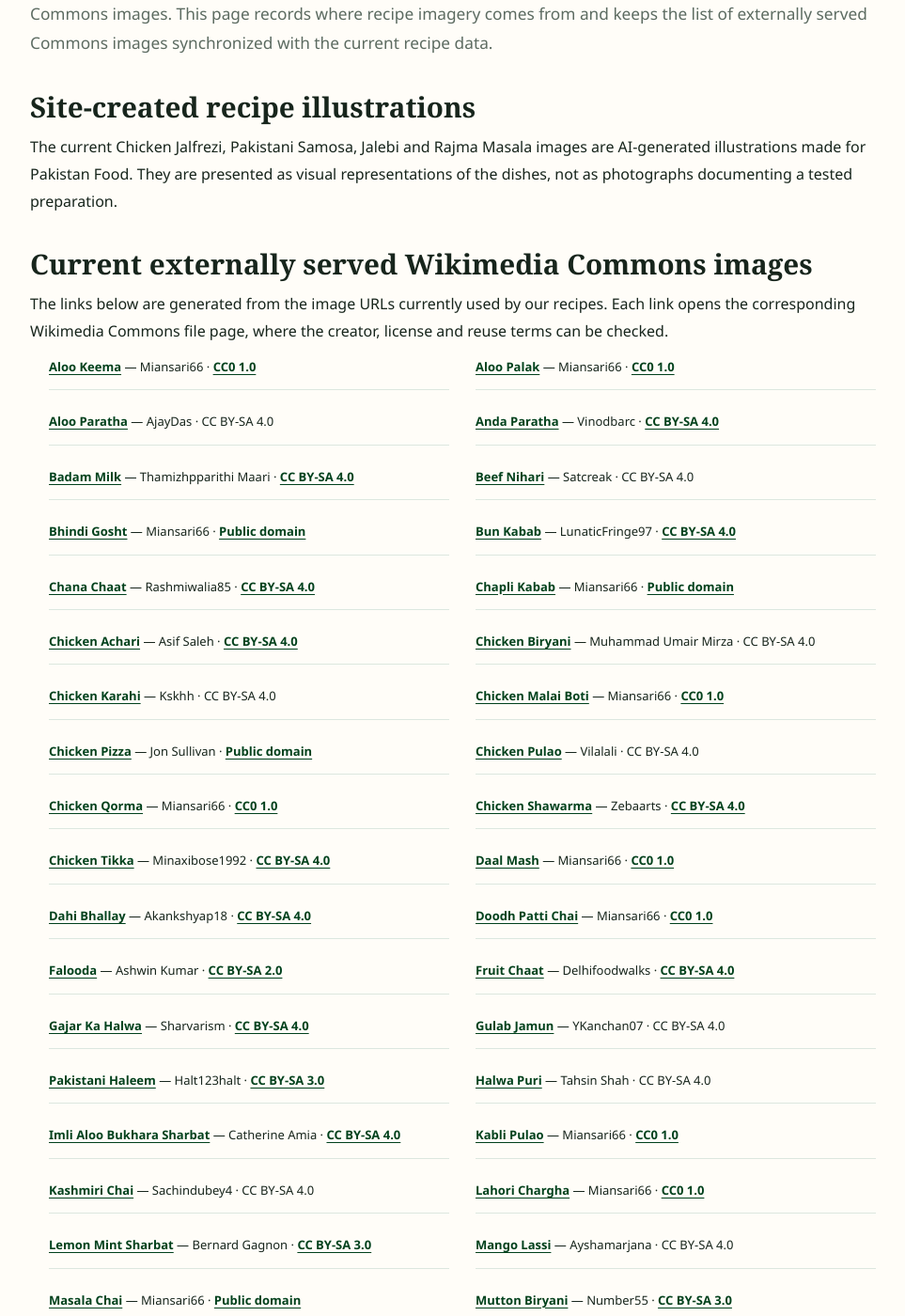
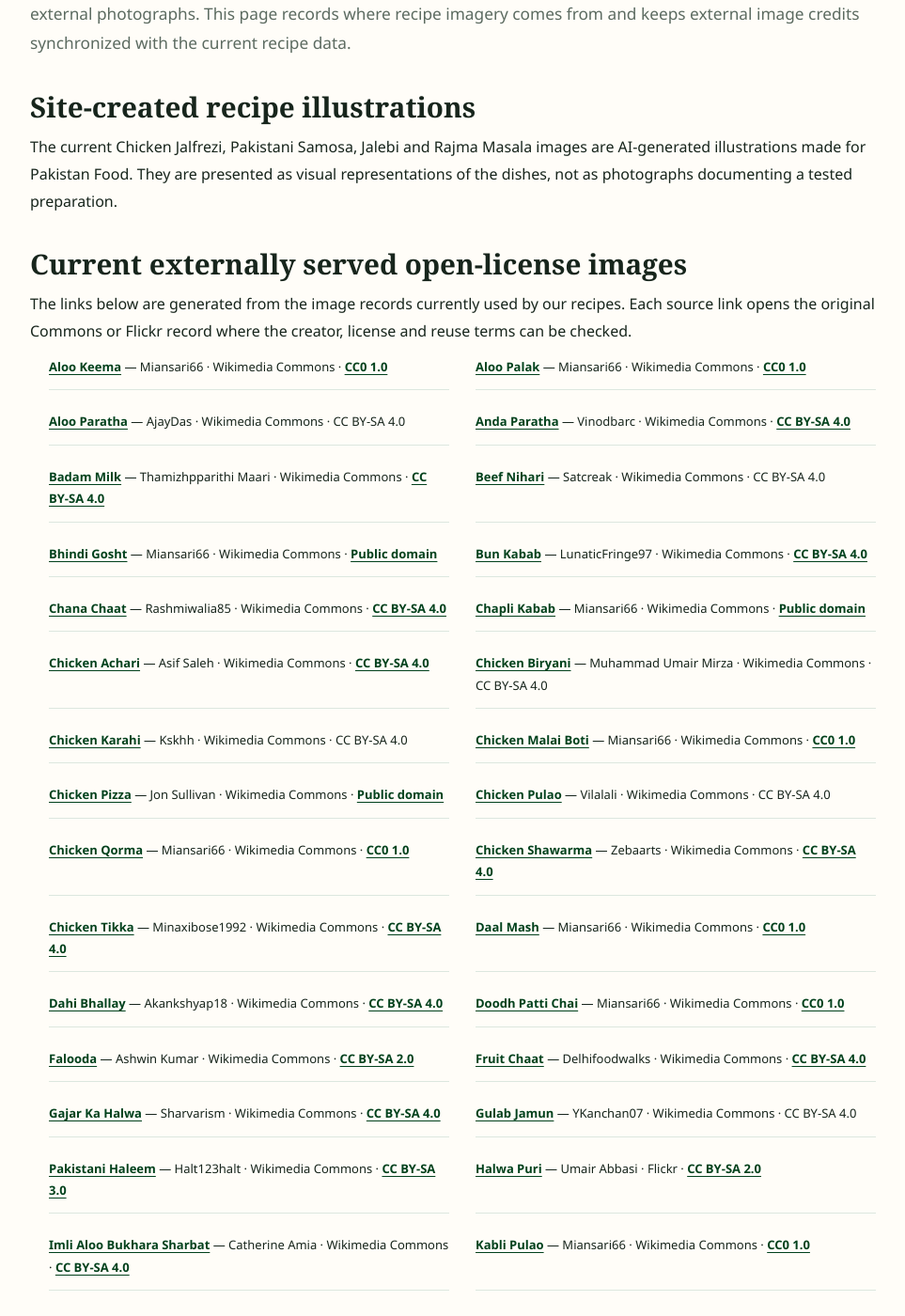
Before and after one commit to manazarali01-hub/pakistan-food, a Jekyll site: the page built from image-credits.html, in a window 1280 px wide and 1400 px high, scrolled down 290 px. Shown: the whole window at 94% size, without its empty margins (158-1121 px from the left). Built offline with Jekyll 4.4.1, drawn with Linux system fonts in a browser that asks for light colours; some of the changed text lies outside the part shown.

Commit message:
Replace misleading Halwa Puri hero with a complete licensed breakfast photo
* Use an accurate full Halwa Puri breakfast hero

* Render the actual image source label in recipe credits

* Audit Flickr recipe images explicitly

* Validate Flickr attribution metadata

* Generalize image credits for audited open-license sources

```diff
--- a/_data/recipes/halwa-puri.json
+++ b/_data/recipes/halwa-puri.json
@@ -4,7 +4,7 @@
   "category": "Breakfast",
   "time": "60 min",
   "serves": 5,
-  "image": "https://commons.wikimedia.org/wiki/Special:Redirect/file/Halwa_Puri,_a_traditional_food_made_in_Walled_City_of_Lahore.jpg?width=1280",
+  "image": "https://live.staticflickr.com/4546/38452599836_a1031bd01d_k.jpg",
   "description": "Traditional Pakistani halwa puri breakfast with fragrant semolina halwa, warmly spiced chickpeas and freshly fried puris that puff in properly heated oil.",
   "ingredients": [
     "1 cup semolina (suji)",
@@ -39,8 +39,8 @@
   "cook_time_iso": "PT35M",
   "total_time_iso": "PT1H",
   "date_modified": "2026-10-04",
-  "image_alt": "Pakistani halwa puri breakfast with puffed puris, chickpea curry and semolina halwa",
-  "image_caption": "Traditional Lahore-style halwa puri breakfast with fried puris, chickpea curry and sweet halwa.",
+  "image_alt": "Pakistani halwa puri breakfast with fried puris, chickpea curry and semolina halwa served together",
+  "image_caption": "A complete halwa puri breakfast showing fried puris with sweet semolina halwa and chickpea curry.",
   "technique": "Treat the three components separately so none waits too long. Roast semolina until fragrant before adding liquid, keep chana thick enough to sit beside the halwa, and fry puris last so they arrive puffed and crisp.",
   "doneness_cues": [
     "Roasted semolina should smell nutty and lose its raw flour aroma before liquid is added.",
@@ -74,7 +74,9 @@
       "answer": "Prepare chana and halwa first, then fry puris close to serving so they stay at their best."
     }
   ],
-  "image_source": "https://commons.wikimedia.org/wiki/File:Halwa_Puri,_a_traditional_food_made_in_Walled_City_of_Lahore.jpg",
-  "image_author": "Tahsin Shah",
-  "image_license": "CC BY-SA 4.0"
+  "image_source": "https://www.flickr.com/photos/fourfridays/38452599836/",
+  "image_author": "Umair Abbasi",
+  "image_license": "CC BY-SA 2.0",
+  "image_source_label": "Flickr",
+  "image_license_url": "https://creativecommons.org/licenses/by-sa/2.0/"
 }
--- a/_layouts/recipe.html
+++ b/_layouts/recipe.html
@@ -55,6 +55,7 @@
 {% assign schema_total_duration = recipe.total_time_iso | default: total_duration %}
 {% assign image_alt = recipe.image_alt | default: recipe.name %}
 {% assign image_caption = recipe.image_caption | default: recipe.description %}
+{% assign image_source_label = recipe.image_source_label | default: 'Wikimedia Commons' %}
 <!doctype html>
 <html lang="en">
 <head>
@@ -219,7 +220,7 @@
         <figcaption>
           {{ image_caption }}
           {% if recipe.image_source %}
-            <span class="image-credit">Image: {% if recipe.image_author %}{{ recipe.image_author }} · {% endif %}<a href="{{ recipe.image_source }}" rel="noopener noreferrer">Wikimedia Commons</a>{% if recipe.image_license %} · {% if recipe.image_license_url %}<a href="{{ recipe.image_license_url }}" rel="noopener noreferrer">{{ recipe.image_license }}</a>{% else %}{{ recipe.image_license }}{% endif %}{% endif %}</span>
+            <span class="image-credit">Image: {% if recipe.image_author %}{{ recipe.image_author }} · {% endif %}<a href="{{ recipe.image_source }}" rel="noopener noreferrer">{{ image_source_label }}</a>{% if recipe.image_license %} · {% if recipe.image_license_url %}<a href="{{ recipe.image_license_url }}" rel="noopener noreferrer">{{ recipe.image_license }}</a>{% else %}{{ recipe.image_license }}{% endif %}{% endif %}</span>
           {% endif %}
         </figcaption>
       </figure>
--- a/image-credits.html
+++ b/image-credits.html
@@ -25,21 +25,23 @@
     <main class="policy-shell policy-page">
       <span class="section-label">TRANSPARENCY</span>
       <h1>Image Credits</h1>
-      <p class="policy-intro">Pakistan Food uses optimized local photographs, site-created recipe illustrations and selected Wikimedia Commons images. This page records where recipe imagery comes from and keeps the list of externally served Commons images synchronized with the current recipe data.</p>
+      <p class="policy-intro">Pakistan Food uses optimized local photographs, site-created recipe illustrations and selected openly licensed external photographs. This page records where recipe imagery comes from and keeps external image credits synchronized with the current recipe data.</p>
 
       <h2>Site-created recipe illustrations</h2>
       <p>The current Chicken Jalfrezi, Pakistani Samosa, Jalebi and Rajma Masala images are AI-generated illustrations made for Pakistan Food. They are presented as visual representations of the dishes, not as photographs documenting a tested preparation.</p>
 
-      <h2>Current externally served Wikimedia Commons images</h2>
-      <p>The links below are generated from the image URLs currently used by our recipes. Each link opens the corresponding Wikimedia Commons file page, where the creator, license and reuse terms can be checked.</p>
+      <h2>Current externally served open-license images</h2>
+      <p>The links below are generated from the image records currently used by our recipes. Each source link opens the original Commons or Flickr record where the creator, license and reuse terms can be checked.</p>
       <ul class="credits-list">
         {% for recipe_pair in site.data.recipes %}
           {% assign r = recipe_pair[1] %}
-          {% if r.image contains 'commons.wikimedia.org' %}
+          {% if r.image contains 'commons.wikimedia.org' or r.image contains 'staticflickr.com' %}
             {% assign source_url = r.image | replace: 'Special:Redirect/file/', 'File:' | replace: 'Special:FilePath/', 'File:' | split: '?' | first %}
+            {% assign source_label = r.image_source_label | default: 'Wikimedia Commons' %}
             <li>
               <a href="{{ r.image_source | default: source_url }}" rel="noopener noreferrer">{{ r.name }}</a>
               {% if r.image_author %} — {{ r.image_author }}{% endif %}
+              · {{ source_label }}
               {% if r.image_license %} · {% if r.image_license_url %}<a href="{{ r.image_license_url }}" rel="noopener noreferrer">{{ r.image_license }}</a>{% else %}{{ r.image_license }}{% endif %}{% endif %}
             </li>
           {% endif %}
@@ -47,7 +49,7 @@
       </ul>
 
       <h2>Sources for current optimized local recipe images</h2>
-      <p>These recipe photographs are still served from local optimized files. Their source records are retained below. Recipes now served directly from Wikimedia Commons are listed above with creator and license information.</p>
+      <p>These recipe photographs are still served from local optimized files. Their source records are retained below. Recipes now served from audited external open-license sources are listed above with creator and license information.</p>
       <ul class="credits-list">
         <li><a href="https://commons.wikimedia.org/wiki/File:Chicken_Handi.JPG">Chicken Handi</a></li>
         <li><a href="https://commons.wikimedia.org/wiki/File:Bannu_Gull_Beeff_Pulao.jpg">Beef Pulao</a></li>
@@ -61,7 +63,7 @@
         <li><a href="https://commons.wikimedia.org/wiki/File:Matar_Pulao_-_Mohali_2016-08-06_8222.JPG">Matar Pulao</a></li>
       </ul>
 
-      <p><small>Images and licenses can change at their source. The linked Commons file page is the authoritative record for creator and license details. Questions or correction requests can be sent through <a href="contact.html">Contact &amp; Recipe Corrections</a> or by email at <a href="mailto:manazarali01@gmail.com">manazarali01@gmail.com</a>.</small></p>
+      <p><small>Images and licenses can change at their source. The linked source page is the authoritative record for creator and license details. Questions or correction requests can be sent through <a href="contact.html">Contact &amp; Recipe Corrections</a> or by email at <a href="mailto:manazarali01@gmail.com">manazarali01@gmail.com</a>.</small></p>
     </main>
 
     <footer class="policy-footer">
```
Also changed, not shown: scripts/audit_image_quality.py (+11 -2 lines), scripts/verify_site.py (+7 -0 lines).
